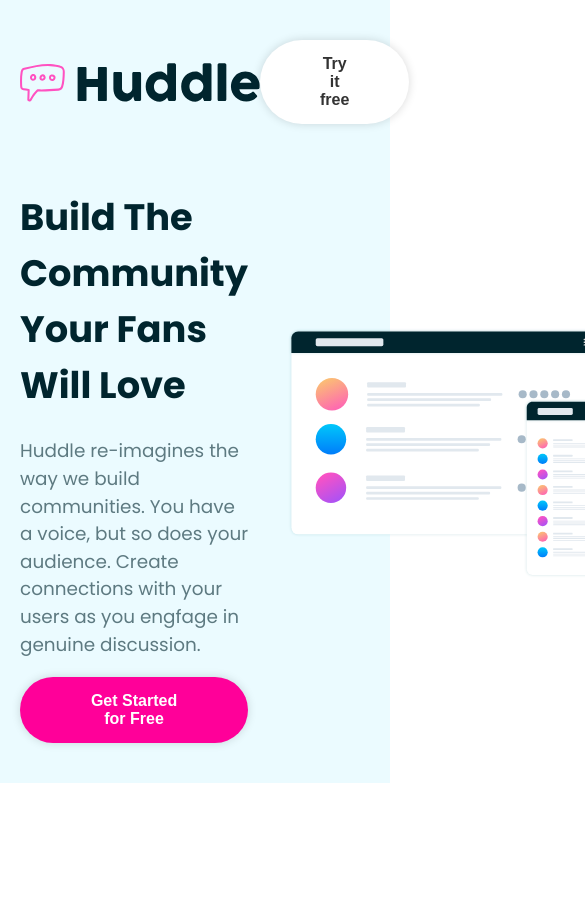
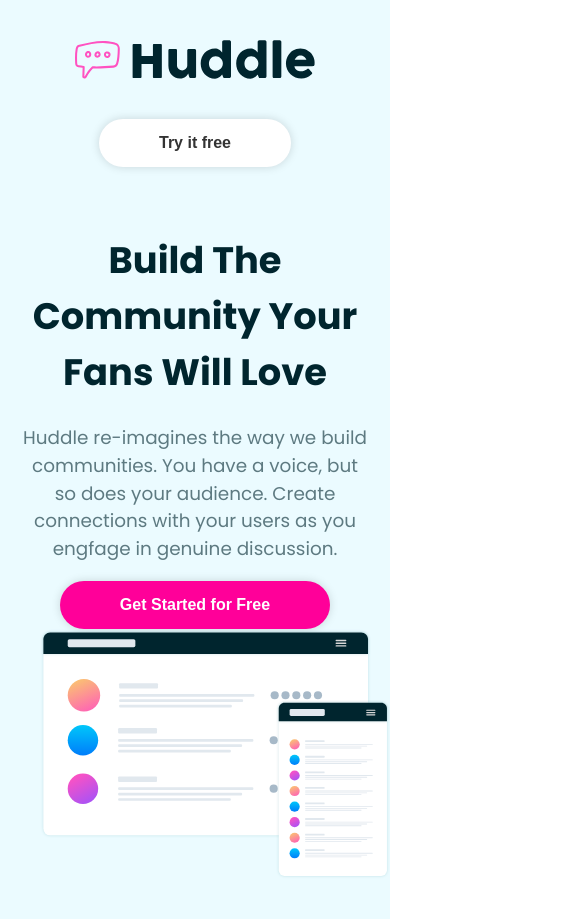
Before and after one commit to mvnulman/styled-components-page, a React (Vite) app: page / in a window 390 px wide. Shown: the top 919 px of the page, 585 px wide, since content can reach past the window. Before the commit the page ends 844 px from the top, so only its background shows below. Built offline with nearby package versions, Linux system fonts and the light colour scheme.

Commit message:
docs: media queries added to the project. added the mobile section in the theme, with the breakpoint need and accessed by props on the component.styled whatever wanted

```diff
--- a/src/App.jsx
+++ b/src/App.jsx
@@ -9,6 +9,7 @@
     body: "#fff",
     footer: "#003333",
   },
+  mobile: '768px',
 };
 
 const App = () => {
--- a/src/components/styles/Header.styled.jsx
+++ b/src/components/styles/Header.styled.jsx
@@ -10,11 +10,19 @@
   align-items: center;
   justify-content: space-between;
   margin-bottom: 40px;
+
+  @media (max-width: ${({ theme }) => theme.mobile}) {
+    flex-direction: column;
+  }
 `;
 
-export const Logo = styled.img``;
+export const Logo = styled.img`
+  @media (max-width: ${({ theme }) => theme.mobile}) {
+    margin-bottom: 40px;
+  }
+`;
 
 export const Image = styled.img`
-    width: 375px;
-    margin-left: 40px;
+  width: 375px;
+  margin-left: 40px;
 `;
```
